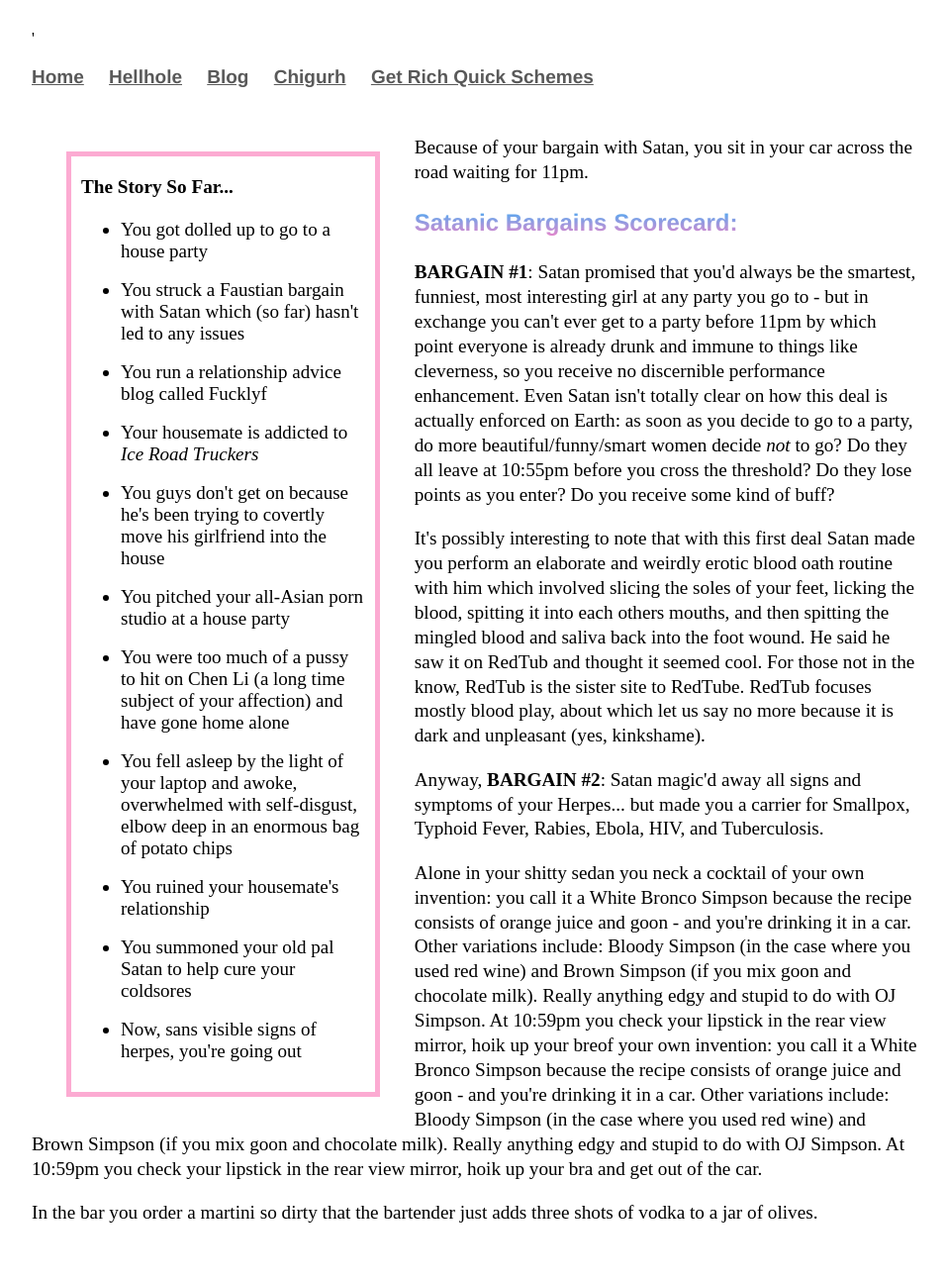
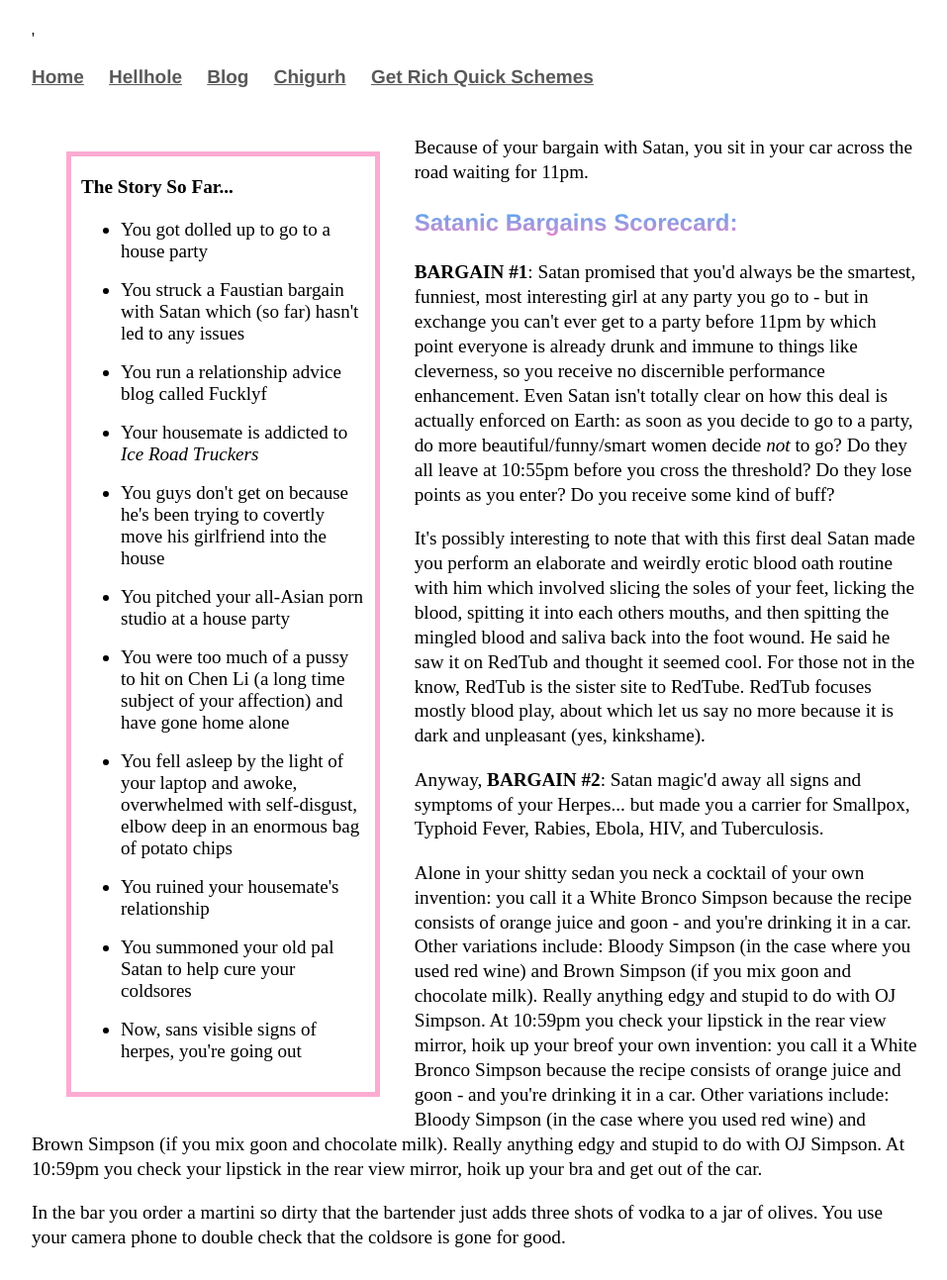
Before and after one commit to Pinelife/pinelife.github.io, a Jekyll site: the page Hellhole/Room11.html, which Jekyll copies as it is, in a window 1280 px wide. Shown: the whole page at 99% size, without its empty margins (160-1117 px from the left). Built offline with Jekyll 4.4.1, drawn with Linux system fonts in a browser that asks for light colours; before the commit the page ends 1268 px from its top, so only the background shows below that.

Commit message:
Update Room11.html

```diff
--- a/Hellhole/Room11.html
+++ b/Hellhole/Room11.html
@@ -76,5 +76,6 @@
 get out of the car.
 </p>
 <p>
-	In the bar you order a martini so dirty that the bartender just adds three shots of vodka to a jar of olives.
+	In the bar you order a martini so dirty that the bartender just adds three shots of vodka to a jar of olives. You use your
+camera phone to double check that the coldsore is gone for good.
 </p>
```
